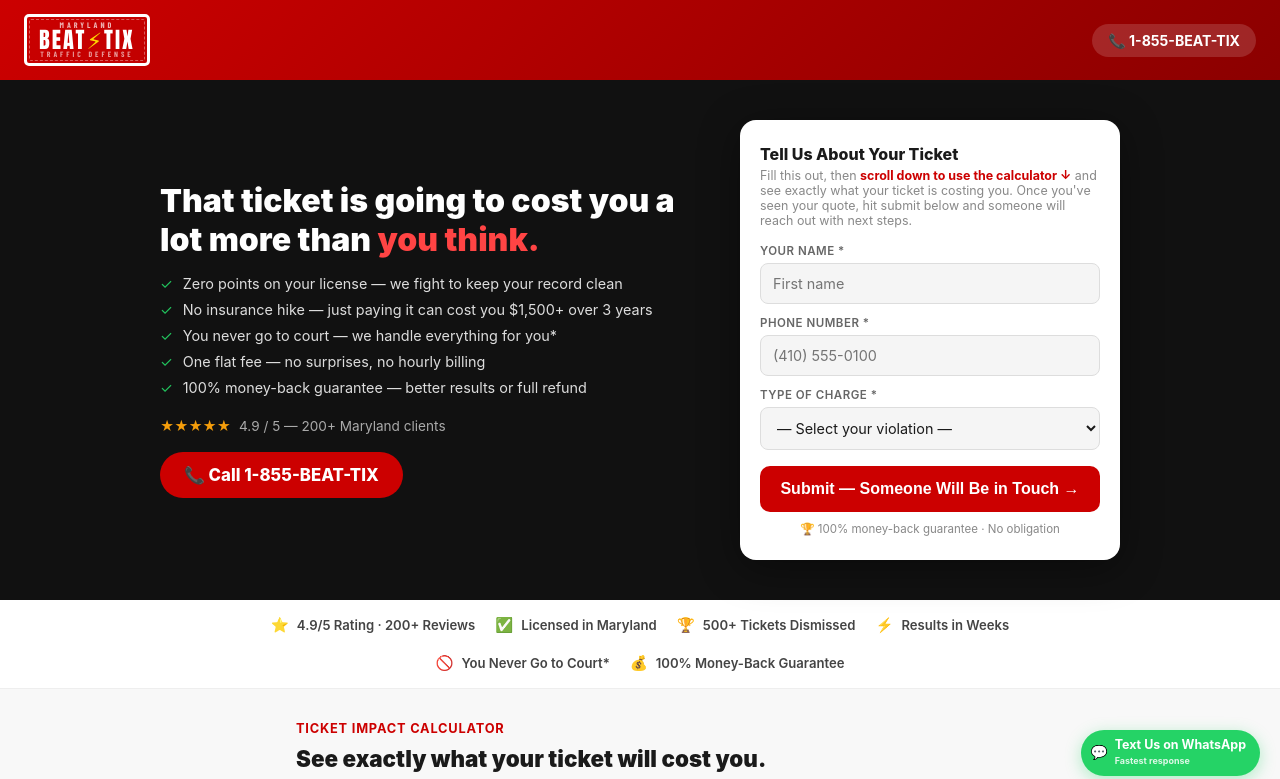
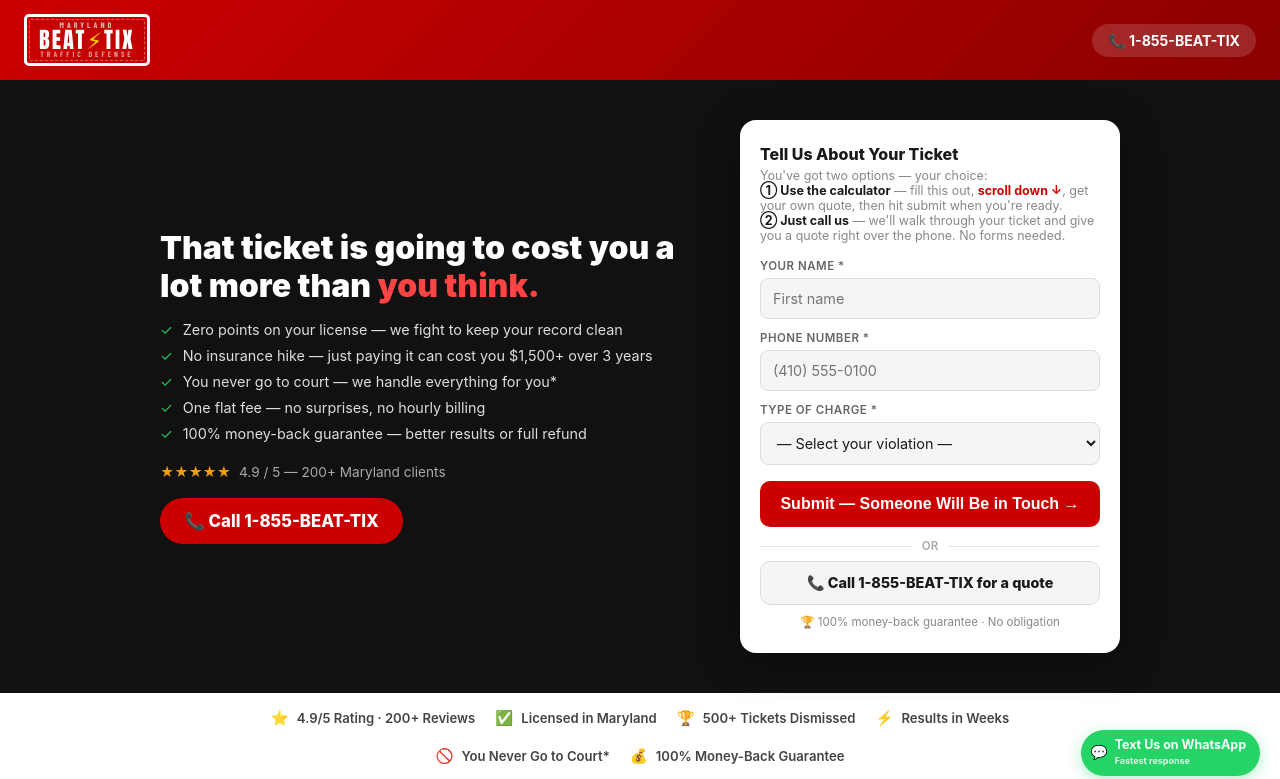
Before and after one commit to niravbabu-max/beat-tix-client, a website: page index.html in a window 1280 px wide. Shown: the top 779 px of the page. Drawn offline with nearby package versions, Linux system fonts and the light colour scheme.

Commit message:
Hero form: two clear paths — calculator+submit OR call for quote

```diff
--- a/index.html
+++ b/index.html
@@ -358,7 +358,7 @@
     <div class="hero-form" id="heroFormWrap">
       <div id="heroFormInner">
         <h3>Tell Us About Your Ticket</h3>
-        <p class="hf-sub">Fill this out, then <a href="#calculator" style="color:#cc0000;font-weight:700;text-decoration:none;">scroll down to use the calculator ↓</a> and see exactly what your ticket is costing you. Once you've seen your quote, hit submit below and someone will reach out with next steps.</p>
+        <p class="hf-sub">You've got two options — your choice:<br><strong style="color:#1a1a1a;">① Use the calculator</strong> — fill this out, <a href="#calculator" style="color:#cc0000;font-weight:700;text-decoration:none;">scroll down ↓</a>, get your own quote, then hit submit when you're ready.<br><strong style="color:#1a1a1a;">② Just call us</strong> — we'll walk through your ticket and give you a quote right over the phone. No forms needed.</p>
         <div class="hf-field">
           <label>Your Name *</label>
           <input type="text" id="hf_name" placeholder="First name">
@@ -384,6 +384,12 @@
           </select>
         </div>
         <button class="hf-submit" onclick="submitHeroForm()">Submit — Someone Will Be in Touch →</button>
+        <div style="display:flex;align-items:center;gap:10px;margin:12px 0 8px;">
+          <div style="flex:1;height:1px;background:#e5e5e5;"></div>
+          <span style="font-size:0.72em;color:#aaa;font-weight:600;">OR</span>
+          <div style="flex:1;height:1px;background:#e5e5e5;"></div>
+        </div>
+        <a href="tel:18558232849" style="display:flex;align-items:center;justify-content:center;gap:8px;background:#f5f5f5;border:1.5px solid #ddd;border-radius:10px;padding:12px;font-size:0.9em;font-weight:800;color:#1a1a1a;text-decoration:none;">📞 Call 1-855-BEAT-TIX for a quote</a>
         <div class="hf-guarantee">🏆 100% money-back guarantee · No obligation</div>
       </div>
       <div class="hero-form-success" id="heroFormSuccess">
```
